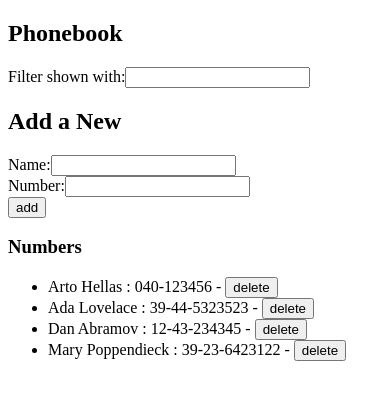
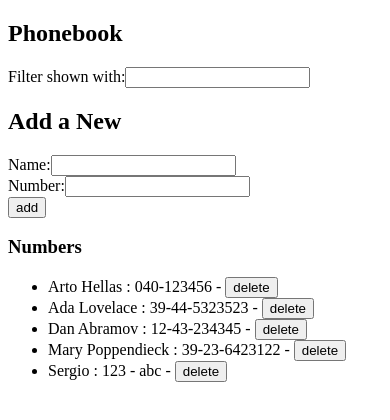
Before and after one commit to salcrom/FullStackOpen_part3, a React (Vite) app: page / in a window 390 px wide. Shown: the top 420 px of the page. Built offline with nearby package versions, Linux system fonts and the light colour scheme; data requests are answered from the project's data file.

Commit message:
phonebook - paso 10 listo

```diff
--- a/db.json
+++ b/db.json
@@ -19,6 +19,11 @@
       "name": "Mary Poppendieck",
       "number": "39-23-6423122",
       "id": 4
+    },
+    {
+      "name": "Sergio",
+      "number": "123 - abc",
+      "id": 5
     }
   ]
 }
--- a/src/App.jsx
+++ b/src/App.jsx
@@ -43,14 +43,29 @@ const App = () => {
         console.log("existingPerson", existingPerson);
 
         if (existingPerson) {
-            if (alert(`${newName} está ya añadido a la app de phonebook`)) {
+            if (
+                window.confirm(
+                    `${newName} está ya añadido al phonebook, ¿quieres cambiar el número de teléfono`
+                )
+            ) {
                 const updatedPerson = { ...existingPerson, number: newNumber };
 
-                setPersons(
-                    persons.map((person) =>
-                        person.id !== existingPerson.id ? person : updatedPerson
-                    )
-                );
+                personService.update(updatedPerson).then((response) => {
+                    console.log("response", response);
+                    setPersons(
+                        persons.map((person) =>
+                            person.id !== existingPerson.id
+                                ? person
+                                : updatedPerson
+                        )
+                    );
+                });
+
+                setNewName("");
+                setNewNumber("");
+            } else {
+                setNewName("");
+                setNewNumber("");
             }
         } else {
             const personObject = {
--- a/src/services/persons.js
+++ b/src/services/persons.js
@@ -9,6 +9,11 @@ const getAll = async () => {
 
 const create = async (newObject) => {
     const request = axios.post(baseUrl, newObject);
+    return await request.then((response) => response.data);
+};
+
+const update = async (newObject) => {
+    const request = axios.put(`${baseUrl}/${newObject.id}`, newObject);
     return await request.then((response) => response.data);
 };
 
@@ -24,5 +29,6 @@ const deletePerson = async (id) => {
 export default {
     getAll,
     create,
+    update,
     deletePerson,
 };
```
